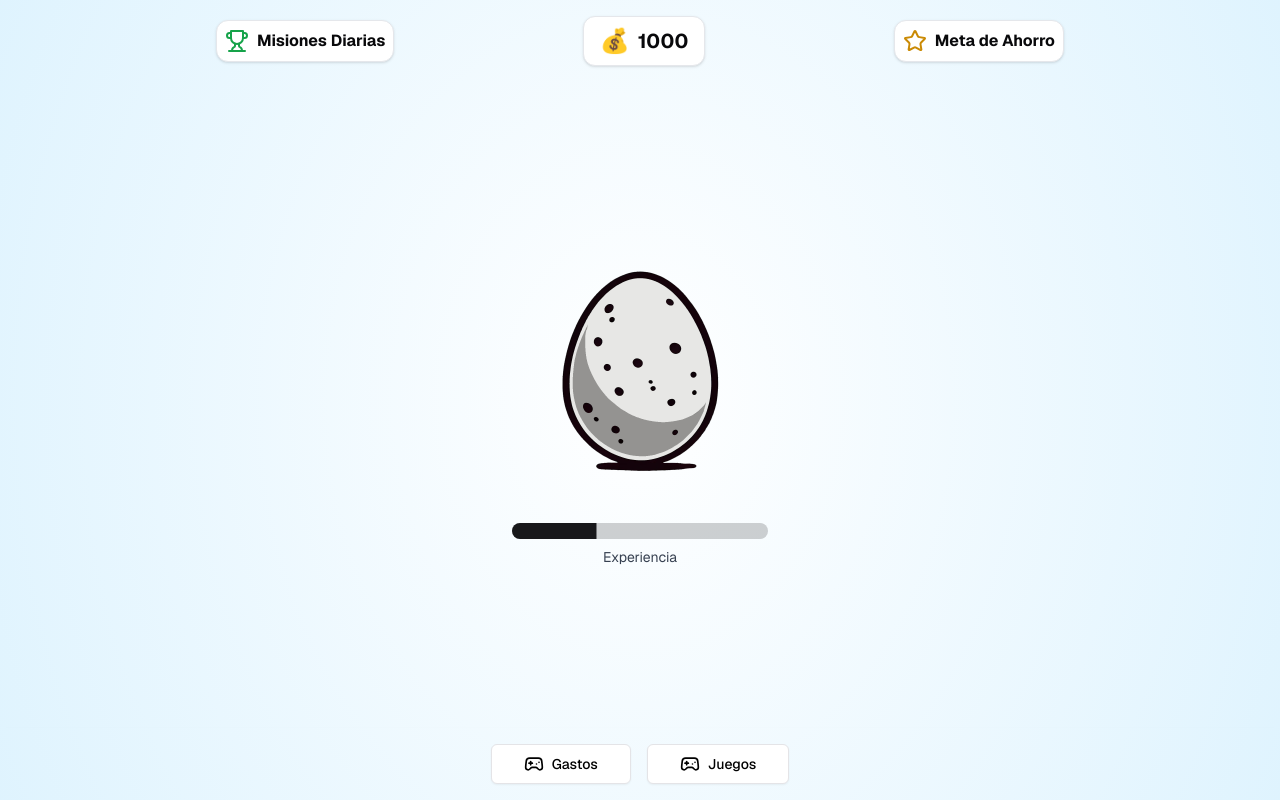
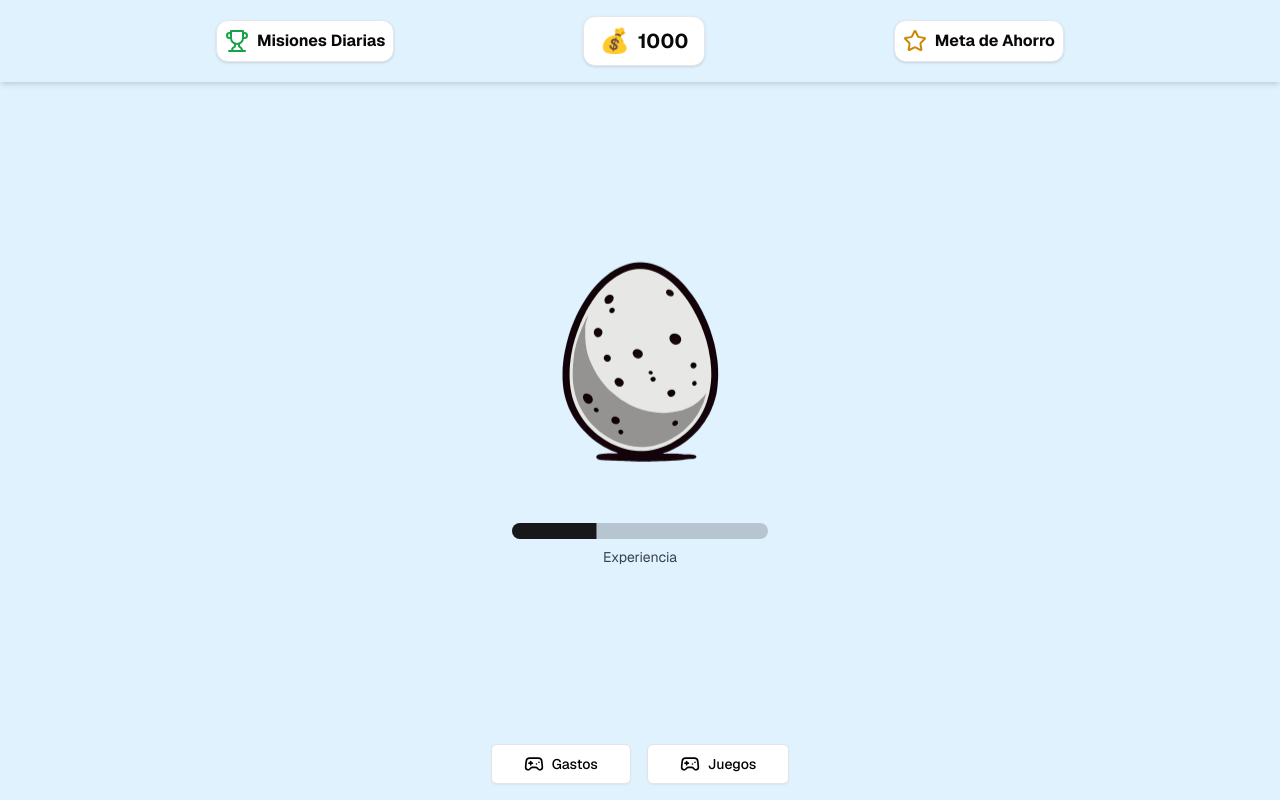
Before and after one commit to diegocostares/hackathon-platanus, a Next.js app in the folder frontend/: page /dragon in a window 1280 px wide. Built offline with nearby package versions, Linux system fonts and the light colour scheme.

Commit message:
style: mini animacion

```diff
--- a/frontend/app/(game)/dragon/page.tsx
+++ b/frontend/app/(game)/dragon/page.tsx
@@ -7,9 +7,9 @@ import Link from "next/link";
 
 export default function DragonPage() {
   return (
-    <div className="min-h-screen flex flex-col ">
+    <div className="min-h-screen flex flex-col bg-sky-100">
       {/* Header */}
-      <header className="w-full">
+      <header className="w-full shadow-md">
         <CardContent className="flex justify-between items-center py-4 px-6 max-w-4xl mx-auto">
           <Link href="/missions">
             <Card className="p-2 cursor-pointer">
@@ -39,8 +39,8 @@ export default function DragonPage() {
       {/* Main Content */}
       <main className="flex-1 flex flex-col justify-center items-center p-4">
         <div className="flex flex-col items-center justify-center gap-6">
-          {/* Imagen de la mascota */}
-          <div className="relative w-64 h-64">
+          {/* Imagen de la mascota con animación */}
+          <div className="relative w-64 h-64 animate-bounce">
             <Image
               src="/2.png"
               alt="Mascota del juego"
```
